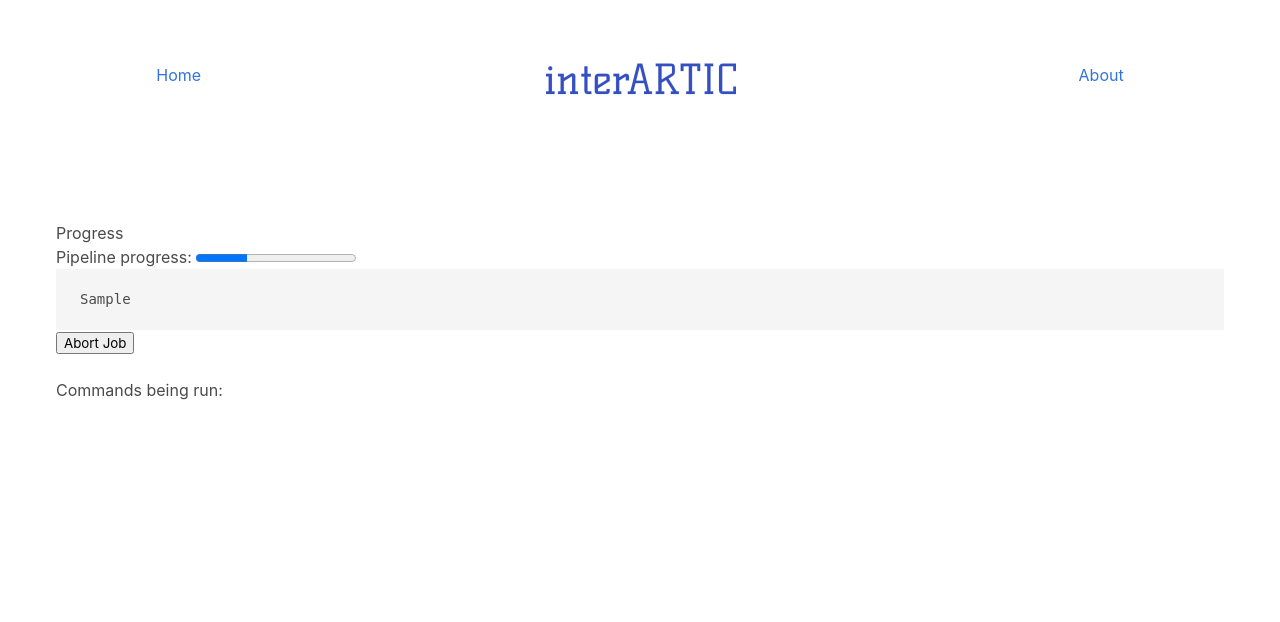
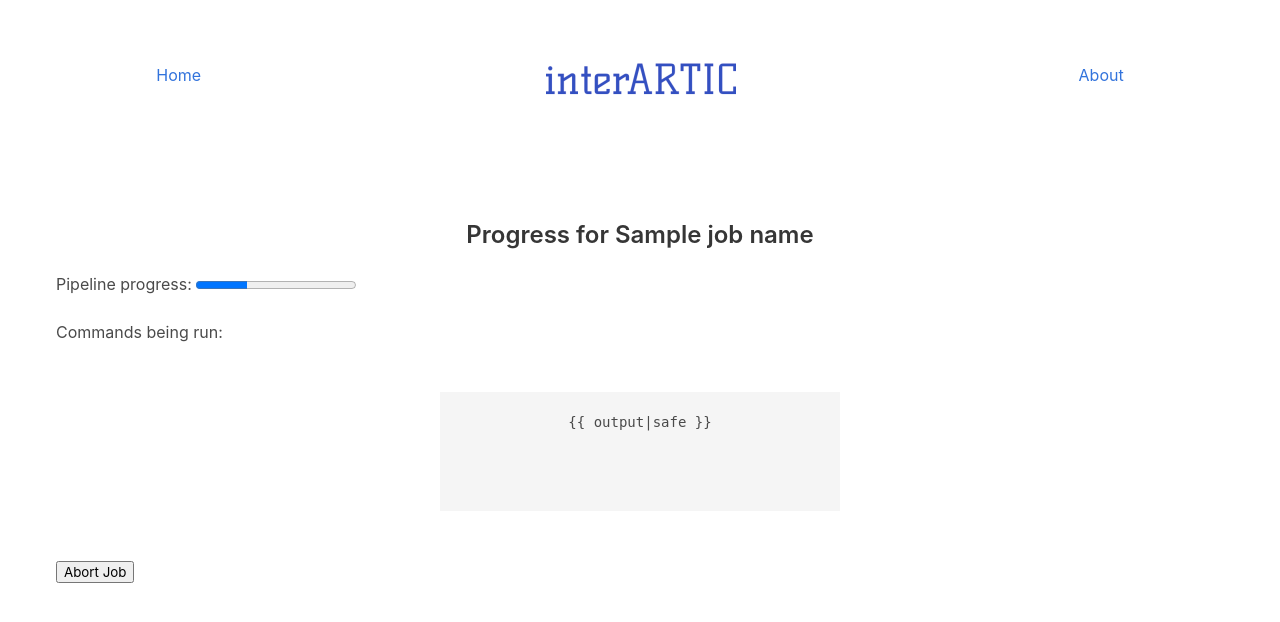
Before and after one commit to Psy-Fer/interARTIC, a Flask app: template templates/progress.html in a window 1280 px wide. Shown: the top 622 px of the page. Run offline with Flask 2, Linux system fonts and the light colour scheme; the template is opened without the code that fills it: most values are stand-ins (such as "Sample title", 1, 10 or a date in 2020).

Commit message:
completed progress functionality with dummy files

```diff
--- a/main.py
+++ b/main.py
@@ -5,6 +5,7 @@
 import base64
 import subprocess
 from subprocess import Popen, PIPE, CalledProcessError
+import sys
 
 app = Flask(__name__)
 
@@ -157,22 +158,19 @@
 
     return render_template("parameters.html")
 
-def displayOutput(cmd):
-    p = subprocess.Popen(cmd, shell=True, stdout=subprocess.PIPE, stderr=subprocess.PIPE, universal_newlines=True)
-    stdout, stderr = p.communicate()
-    return stdout
+@app.route("/progress", methods = ["GET", "POST"])
+def progress():
+    #job = jobQueue.getJobByName(job_name)
+    #print(job)
 
-@app.route("/progress/<job_name>", methods = ["GET", "POST"])
-def progress(job_name):
-    job = jobQueue.getJobByName(job_name)
-    print(job)
+    #gather_cmd = job.gather_cmd
+    #output_folder = job.output_folder
+    #min_cmd = job.min_cmd
 
-    gather_cmd = job.gather_cmd
-    output_folder = job.output_folder
-    min_cmd = job.min_cmd
-
-    print(gather_cmd, output_folder, min_cmd)
-
+    # need to not hardcode
+    with open("/Users/stephanietong/Documents/University/BINF6111/SARS-CoV-2-NanoporeAnalysisWebApp/output.txt", "r") as f:
+        output = f.read().replace("\n","<br/>")
+   # print(gather_cmd, output_folder, min_cmd)
     #decode
     #gather_cmd = base64.b64decode(gather_cmd).decode()
     #output_folder = base64.b64decode(output_folder).decode()
@@ -182,7 +180,7 @@
 #    os.system(min_cmd)
     #move output files into output folder
     #os.system('mv ' + job_name + '* ' + output_folder)
-    return render_template("progress.html", subprocess_output=displayOutput(gather_cmd));
+    return render_template("progress.html", output=output)
 
 #not sure if this should be a get method
 @app.route("/output", methods = ["GET", "POST"])
--- a/templates/progress.html
+++ b/templates/progress.html
@@ -5,24 +5,31 @@
     <title>Progress</title>
 	<link rel="stylesheet" href="/static/css/bulma.min.css"/>
 	<link rel="stylesheet" href="/static/css/confirm_modal.css"/>
+	<link rel="stylesheet" href="/static/css/confirm_modal.css"/>
   </head>
   <body>
     {% extends "page_template.html" %}
     {% block content %}
     <div class="hero-body">
 		<div class="container is-fluid">
-			<h1> Progress </h1>
+			<center><h1 class="title is-4">Progress for {{ job_name }}</h1></center>
+			<br>
 
 			<label for="file">Pipeline progress:</label>
 			<progress id="file" value="32" max="100"> 32% </progress>
+			<br><br>
 
-			<pre>{{ subprocess_output }}</pre>
-
-			<button id="abortBtn" onclick="showConfirmModal()">Abort Job</button><br><br>
 			<h1>Commands being run: <h1><br>
     		<!-- <p>
     			{{ min_cmd }} <br>
     		</p> -->
+			<br>
+
+			<center><div id="commandOutput" style="width:400px">
+				<pre>{{ output|safe }}<pre>
+			</div></center>
+			<br><br>
+			<button id="abortBtn" onclick="showConfirmModal()">Abort Job</button><br><br>
 
 		</div>
 	</div>
@@ -58,7 +65,16 @@
 
 	</script>
 
+
+	<script src="//ajax.googleapis.com/ajax/libs/jquery/3.5.1/jquery.min.js"></script>
+	<script>
+		$(document).ready(function() {
+			setInterval(function() {
+				$( "#commandOutput" ).load(window.location.href + " #commandOutput" );
+			}, 1000);
+		});
+	</script>
+
     {% endblock %}
-
   </body>
 </html>
```
